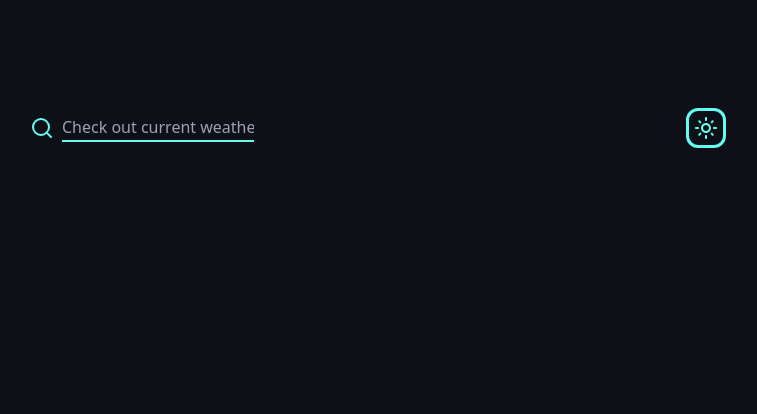
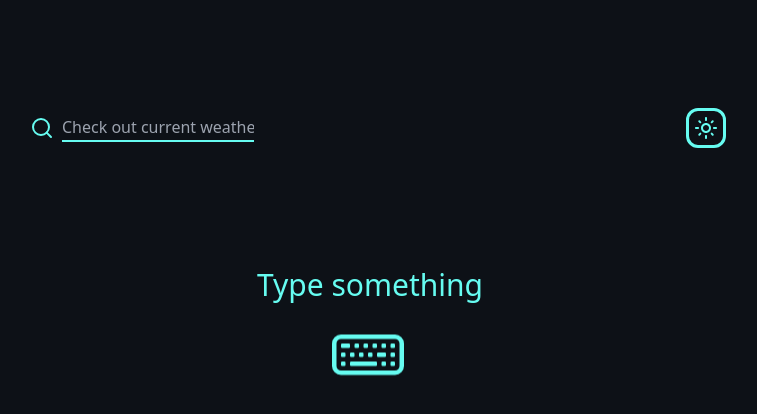
Before and after one commit to RobertoMMM/weatherByRobert, a React (Create React App) app: page / in a window 1280 px wide. Shown: the top 414 px of the page, without its empty margins (270-1027 px from the left). Built offline with nearby package versions, Linux system fonts and the light colour scheme.

Commit message:
add animations

```diff
--- a/src/weather/content/Content.css
+++ b/src/weather/content/Content.css
@@ -4,3 +4,9 @@
 .sectionInfo {
   @apply justify-center flex relative top-1/3;
 }
+.noUserInput {
+  @apply text-3xl relative top-1/3 flex-col;
+}
+.keyboard {
+  @apply text-7xl absolute left-1/3 mt-5 animate-bounce
+}
--- a/src/weather/content/Content.jsx
+++ b/src/weather/content/Content.jsx
@@ -1,6 +1,7 @@
 import { useContext, useState, useEffect } from "react";
 import { ThemeContext } from "../../store/context";
 import { HiOutlineEmojiSad } from "react-icons/hi";
+import { BsKeyboard } from "react-icons/bs";
 import WeatherData from "../data/WeatherData";
 import Wait from "../waitpage/Wait";
 import "./Content.css";
@@ -33,6 +34,14 @@ const Content = () => {
       return <>{writing ? <Wait /> : allData && <WeatherData />}</>;
     }
   };
+  const NoUserInput = () => {
+    return (
+      <div className="noUserInput">
+        <p>Type something</p>
+        <BsKeyboard className="keyboard"/>
+      </div>
+    )
+  }
   const getData = async () => {
     if (userInput.length > 0) {
       const response = await fetch(
@@ -57,7 +66,10 @@ const Content = () => {
   };
   return (
     <>
-      <section className="sectionInfo">{userInput && <DiplayedInfo />}</section>
+      <section className="sectionInfo">
+        {!userInput && <NoUserInput />}
+        {userInput && <DiplayedInfo />}
+      </section>
     </>
   );
 };
```
